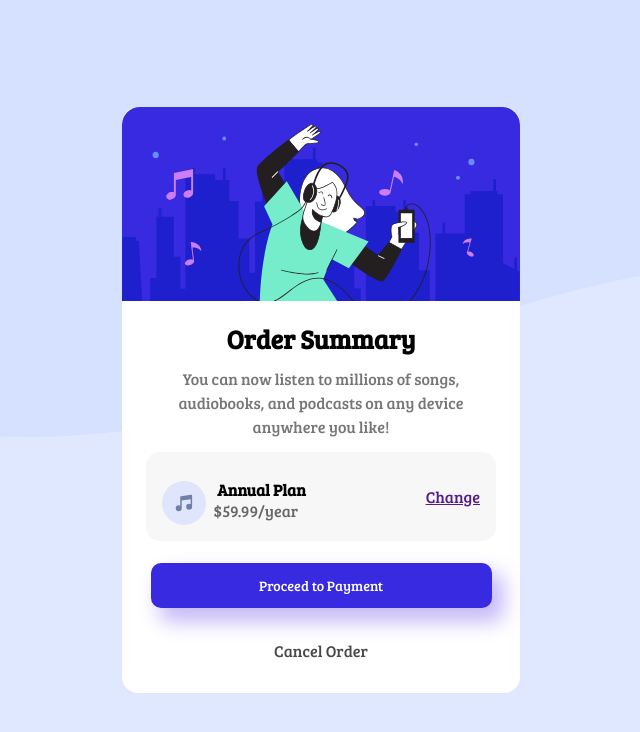
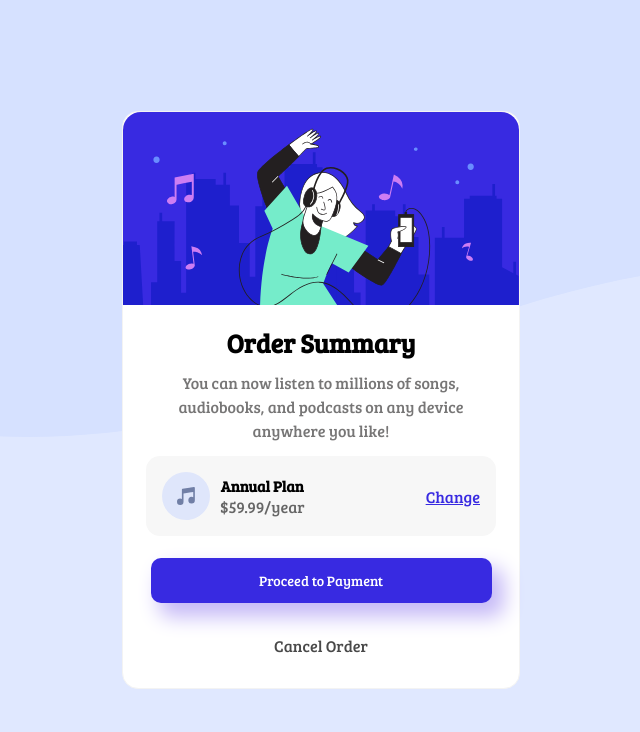
Before and after one commit to asifakram74/Order-Summery, a plain HTML site: page index.html in a window 1280 px wide. Shown: the whole page, without its empty margins (319-959 px from the left). Drawn offline with Linux system fonts and the light colour scheme.

Commit message:
update code

```diff
--- a/assets/card.css
+++ b/assets/card.css
@@ -1,10 +1,8 @@
-/** @format */
-
 * {
     margin: 0;
     padding: 0;
     box-sizing: border-box;
-	font-family: "Bree Serif", serif;
+    font-family: 'Bree Serif', serif;
 }
 
 body {
@@ -19,9 +17,9 @@ h1 {
     font-size: 26px;
 }
 
-h4 {
-	margin-top: 0.7rem;
-	margin-left: 0.7rem;
+h2 {
+
+    font-size: 15px;
 }
 
 .imgContent p {
@@ -30,7 +28,8 @@ h4 {
     width: 300px;
     margin: auto;
     color: rgb(119, 118, 118);
-	margin-top: 0.7rem;
+    margin-top: .7rem;
+
 }
 
 .text p {
@@ -42,9 +41,21 @@ h4 {
     padding: 2rem;
 }
 
+
 .newContent p:hover {
     color: #000;
     cursor: pointer;
+}
+
+.para p {
+    text-decoration-line: underline;
+    text-decoration-style: solid;
+    color: #382ae1;
+}
+
+.para p:hover {
+    text-decoration: none;
+    color: #766cf1;
 }
 
 /* ................................................ */
@@ -53,6 +64,7 @@ h4 {
     display: flex;
     align-items: center;
 }
+
 .container {
     width: 100%;
     max-width: 1440px;
@@ -67,7 +79,7 @@ h4 {
     flex-direction: column;
     background-color: #ffffff;
     border-radius: 16px;
-	border: none;
+    border: 1px solid rgb(243, 243, 243);
     width: 398px;
     margin: 0 auto;
 }
@@ -79,11 +91,19 @@ h4 {
 }
 
 .textContent img {
-	width: 44px;
-	margin-top: 0.8rem;
+    width: 100%;
 }
+
 .price-box {
     display: flex;
+}
+
+.text {
+    display: flex;
+    justify-content: center;
+    align-items: center;
+    flex-direction: column;
+    margin-left: 10px;
 }
 
 .textContent {
@@ -94,7 +114,7 @@ h4 {
     align-items: center;
     text-align: center;
     width: 350px;
-	margin-top: 0.8rem;
+    margin-top: .8rem;
     padding: 16px;
 }
 
@@ -118,16 +138,12 @@ h4 {
     box-shadow: 5px 10px 15px 2px rgb(220, 211, 255);
 }
 
-a:hover {
-	text-decoration: none;
-	color: #766cf1;
-}
-
 /* ............................Media Query ............................. */
 
 @media screen and (max-width: 375px) {
+
     .imgContent img {
-		width: 325px;
+        width: 325px
     }
 
     .content {
@@ -141,5 +157,6 @@ a:hover {
 
     .newContent button {
         width: 295px;
+
     }
 }
--- a/index.html
+++ b/index.html
@@ -35,19 +35,17 @@
                             <div class="price-box">
                                 <img src="./images/icon-music.svg" alt="pic">
                                 <div class="text">
-                                    <h4>
+                                    <h2>
                                         Annual Plan
-                                    </h4>
+                                    </h2>
                                     <p>
                                         $59.99/year
                                     </p>
                                 </div>
                             </div>
                         </div>
-                        <div>
-
-                            <a href="">Change</a>
-
+                        <div class="para">
+                            <p>Change</p>
                         </div>
 
                     </div>
```
Lines whose indentation alone changed are shown as unchanged.
